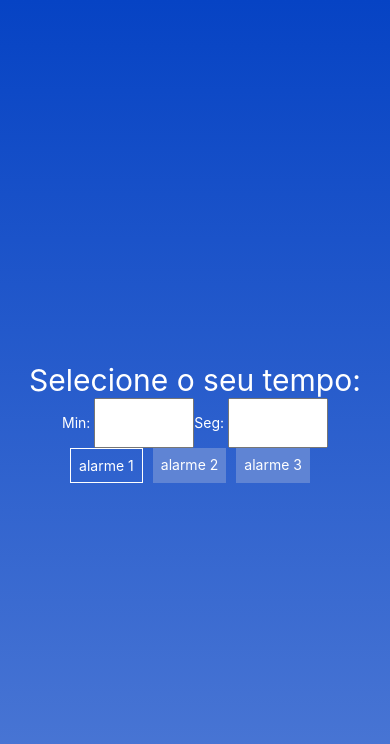
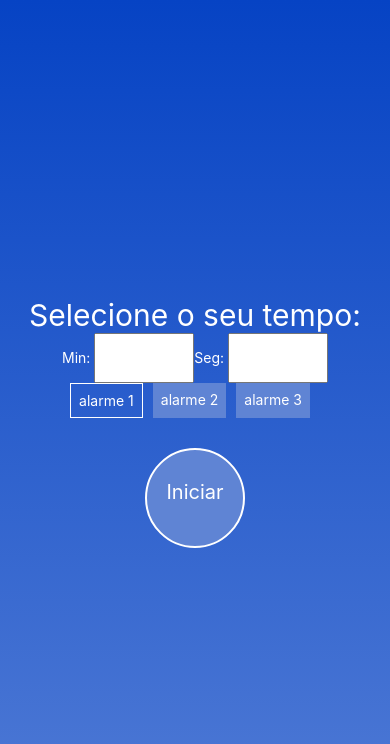
Before and after one commit to 6derick6/Stopwatch_Timer, a React Native app: screen / in a window 390 px wide. Shown: the top 744 px of the page. Built offline with nearby package versions, Linux system fonts and the light colour scheme.

Commit message:
App timer 3/6

```diff
--- a/App.js
+++ b/App.js
@@ -7,6 +7,7 @@ import { LinearGradient } from 'expo-linear-gradient';
 export default function App() {
 
   console.disableYellowBox = true;
+  const [estado,setarEstado] = useState('selecionar');
   const [segundos,setarSegundos] = useState(0);
   const [minutos,setarMinutos] = useState(0);
 
@@ -50,6 +51,7 @@ export default function App() {
     setarAlarmSound(alarmesTemp);
   }
 
+  if(estado == 'selecionar'){
     return (
       <View style={styles.container}>
         <StatusBar style="auto" />
@@ -116,12 +118,29 @@ export default function App() {
 
           }
         </View>
-
+            <TouchableOpacity onPress={()=>setarEstado('iniciar')} style={styles.btnIniciar}><Text style={{textAlign:'center',paddingTop:30,color:'white',fontSize:20}}>Iniciar</Text></TouchableOpacity>
+      </View>
+    );
+  }else if(estado == 'iniciar'){
+    return(
+      <View>
+        <Text>Começou</Text>
       </View>
     );
   }
+}
 
 const styles = StyleSheet.create({
+  btnIniciar:{
+    backgroundColor:'rgb(95, 132, 212)',
+    width:100,
+    height:100,
+    borderRadius:50,
+    marginTop:30,
+    borderColor:'white',
+    borderWidth:2
+  },
+
   container: {
     flex: 1,
     //backgroundColor: 'rgb(65,105,225)',
```
Lines whose indentation alone changed are shown as unchanged.
